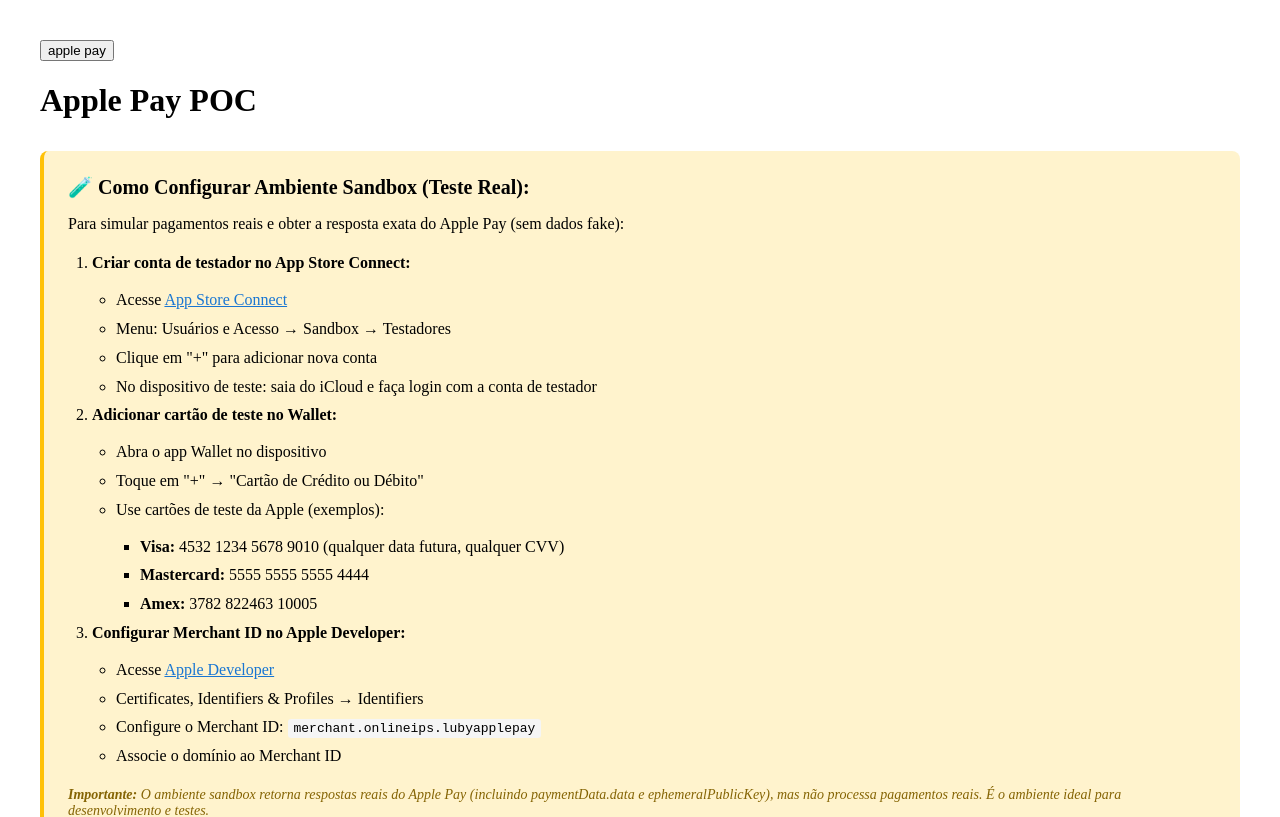
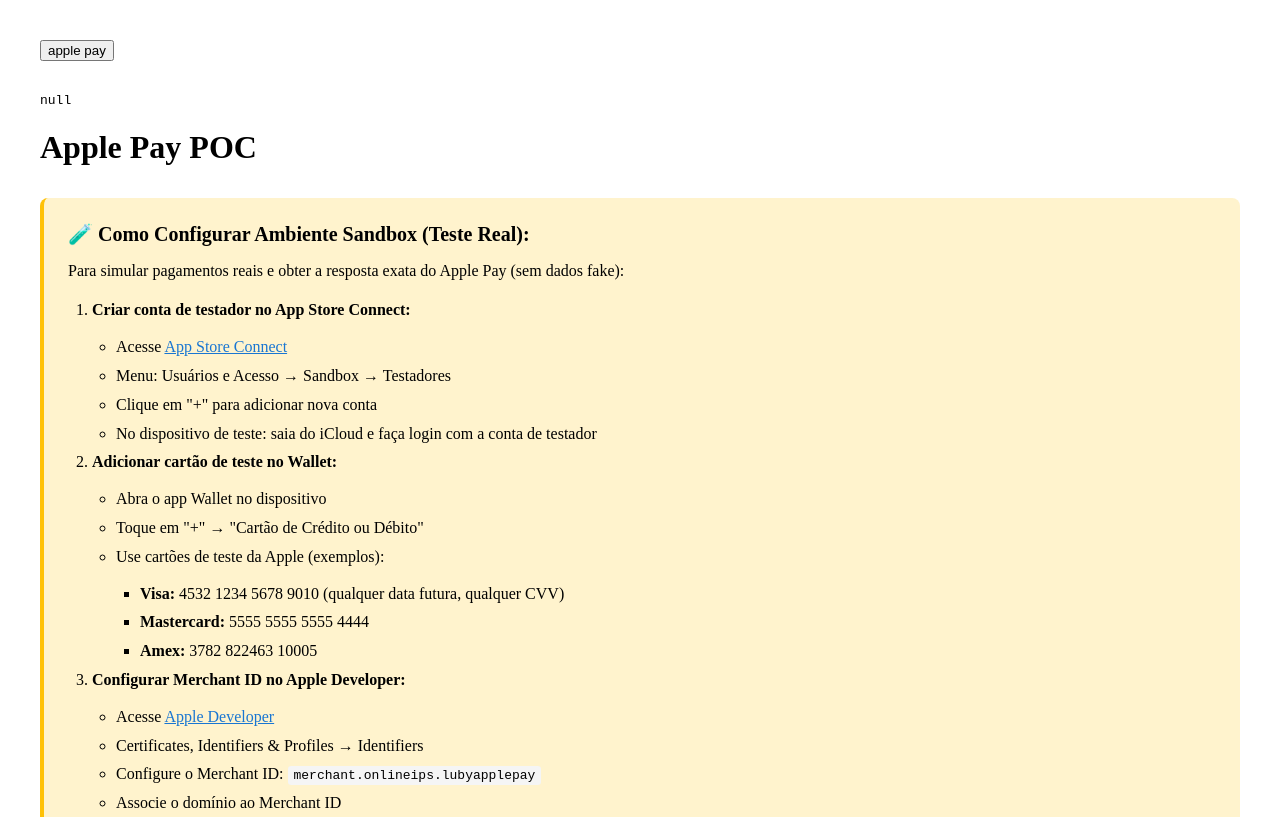
Before and after one commit to allexistudy/clone-tabnews, a Next.js app: page /apple in a window 1280 px wide. Shown: the top 817 px of the page. Built offline with nearby package versions, Linux system fonts and the light colour scheme.

Commit message:
feat: apple pay test code

```diff
--- a/pages/apple/index.js
+++ b/pages/apple/index.js
@@ -6,7 +6,7 @@
   const [logs, setLogs] = useState([]);
   const [isSupported, setIsSupported] = useState(false);
   const [isProcessing, setIsProcessing] = useState(false);
-
+  const [token, setToken] = useState(null);
   useEffect(() => {
     // Verificar suporte do navegador para Payment Request API
     const checkSupport = () => {
@@ -319,12 +319,10 @@
     // ✅ AQUI CHEGA O TOKEN
     session.onpaymentauthorized = (event) => {
       const token = event.payment.token;
-      console.log("token", JSON.stringify(token, null, 2));
+      console.log("token", token);
+      setToken(token);
 
-      console.log(
-        "paymentData.data:",
-        JSON.stringify(token.paymentData, null, 2),
-      );
+      console.log("paymentData.data:", token.paymentData);
       console.log(
         "ephemeralPublicKey:",
         token.paymentData.header.ephemeralPublicKey,
@@ -340,6 +338,10 @@
     <div style={{ padding: "2rem", maxWidth: "1200px", margin: "0 auto" }}>
       <div>
         <button onClick={handleNewApplePay}>apple pay</button>
+
+        <pre style={{ marginTop: "2rem" }}>
+          {JSON.stringify(token, null, 2)}
+        </pre>
       </div>
 
       <h1
```
